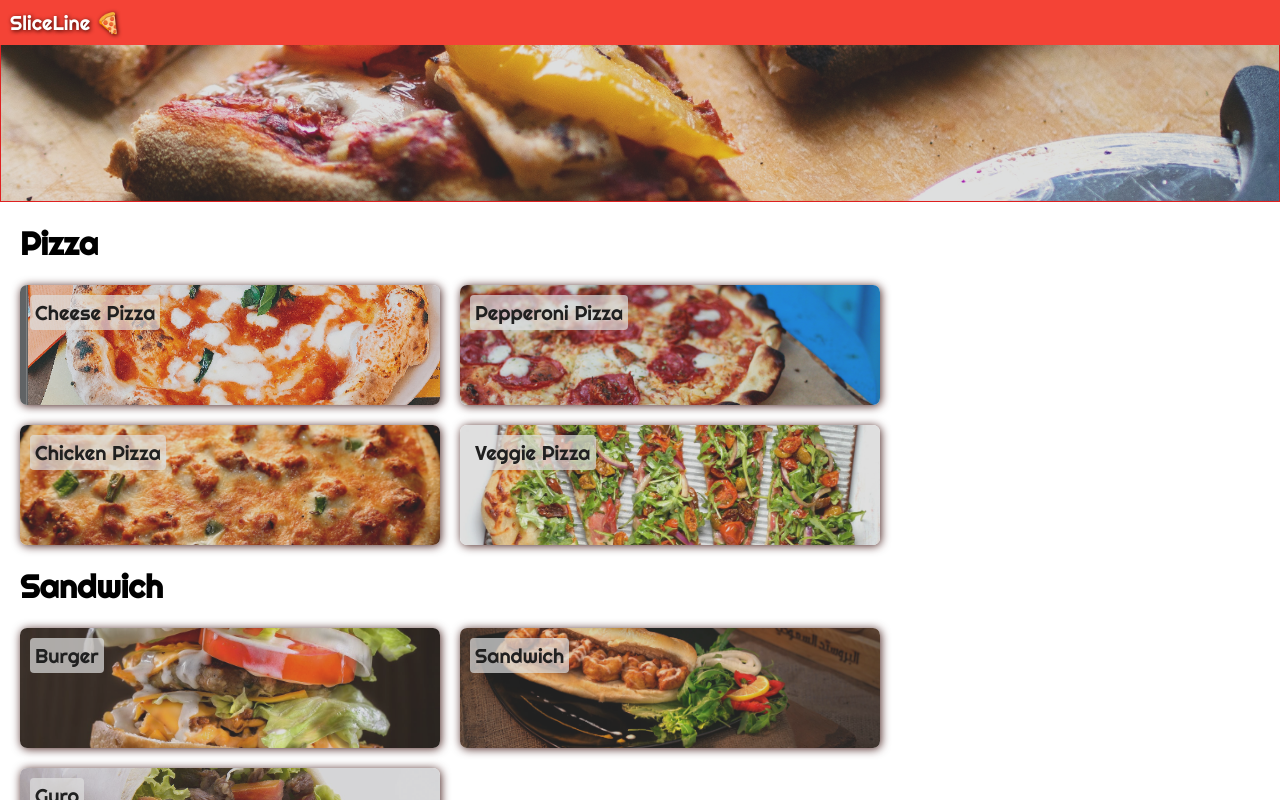
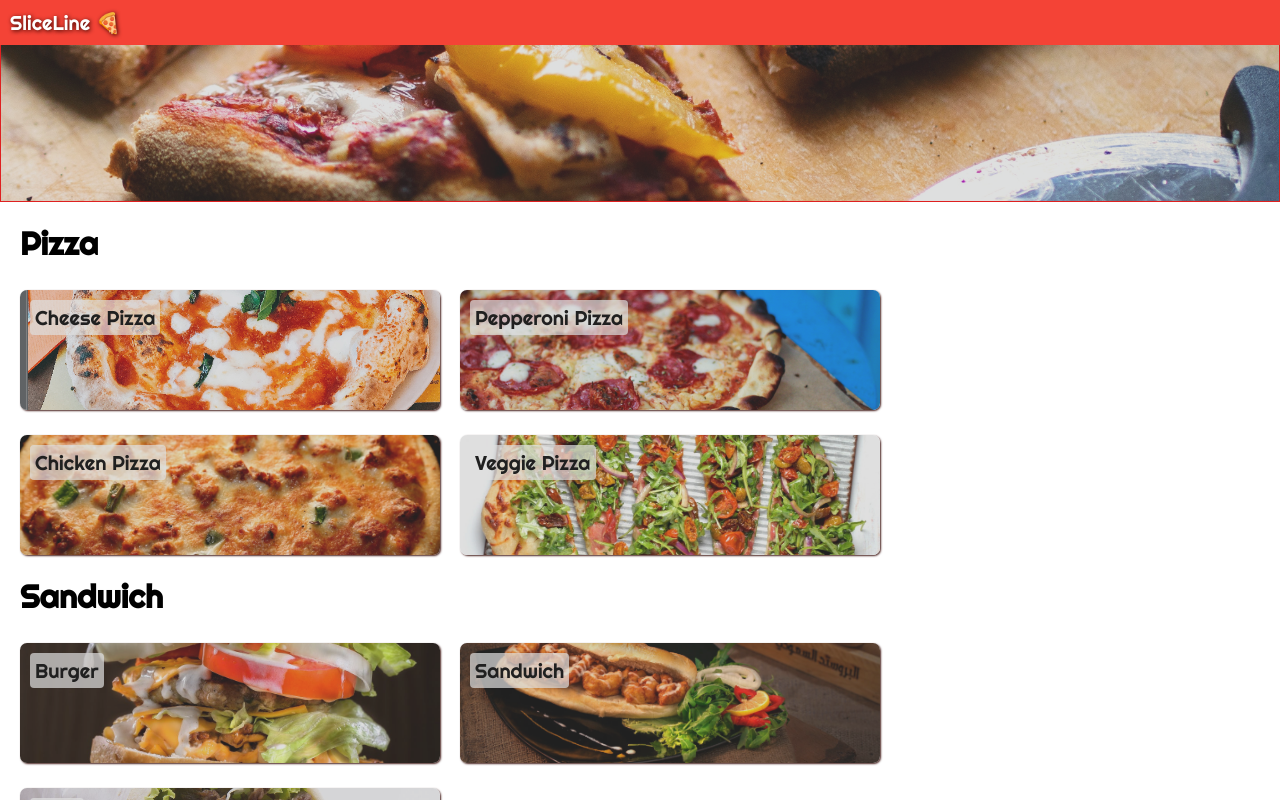
Before and after one commit to janhenrikfock/react_ordering_app, a React (Create React App) app: page / in a window 1280 px wide. Shown: the top 800 px of the page. Built offline with nearby package versions, Linux system fonts and the light colour scheme.

Commit message:
add css-transitions on hover foodgrid.js

```diff
--- a/src/Menu/FoodGrid.js
+++ b/src/Menu/FoodGrid.js
@@ -13,18 +13,24 @@ export const StyledFoodLabel = styled.div`
 `
 
 export const StyledFood = styled.div`
-  box-shadow: 1px 1px 10px #380502;
+  margin-top: 5px;
+  box-shadow: 1px 1px 2px #380502;
   border-radius: 7px;
   font-family: 'Righteous', cursive;
   font-size: 20px;
   padding: 10px;
   height: 100px;
+  filter: contrast(75%);
   background-image: ${({ img }) => `url(${img});`};
   background-position: center;
   background-size: cover;
-  filter: contrast(75%);
+  transition-property: box-shadow margin-top filter;
+  transition-duration: 0.1s;
   &:hover {
     cursor: pointer;
-    opacity: 0.7;
+    box-shadow: 0px 5px 10px 0px #380502;
+    margin-top: 0px;
+    margin-bottom: 5px;
+    filter: contrast(100%);
   }
 `
```
Also changed, not shown: 1 other file (tests, documents, lock files or other folders).
